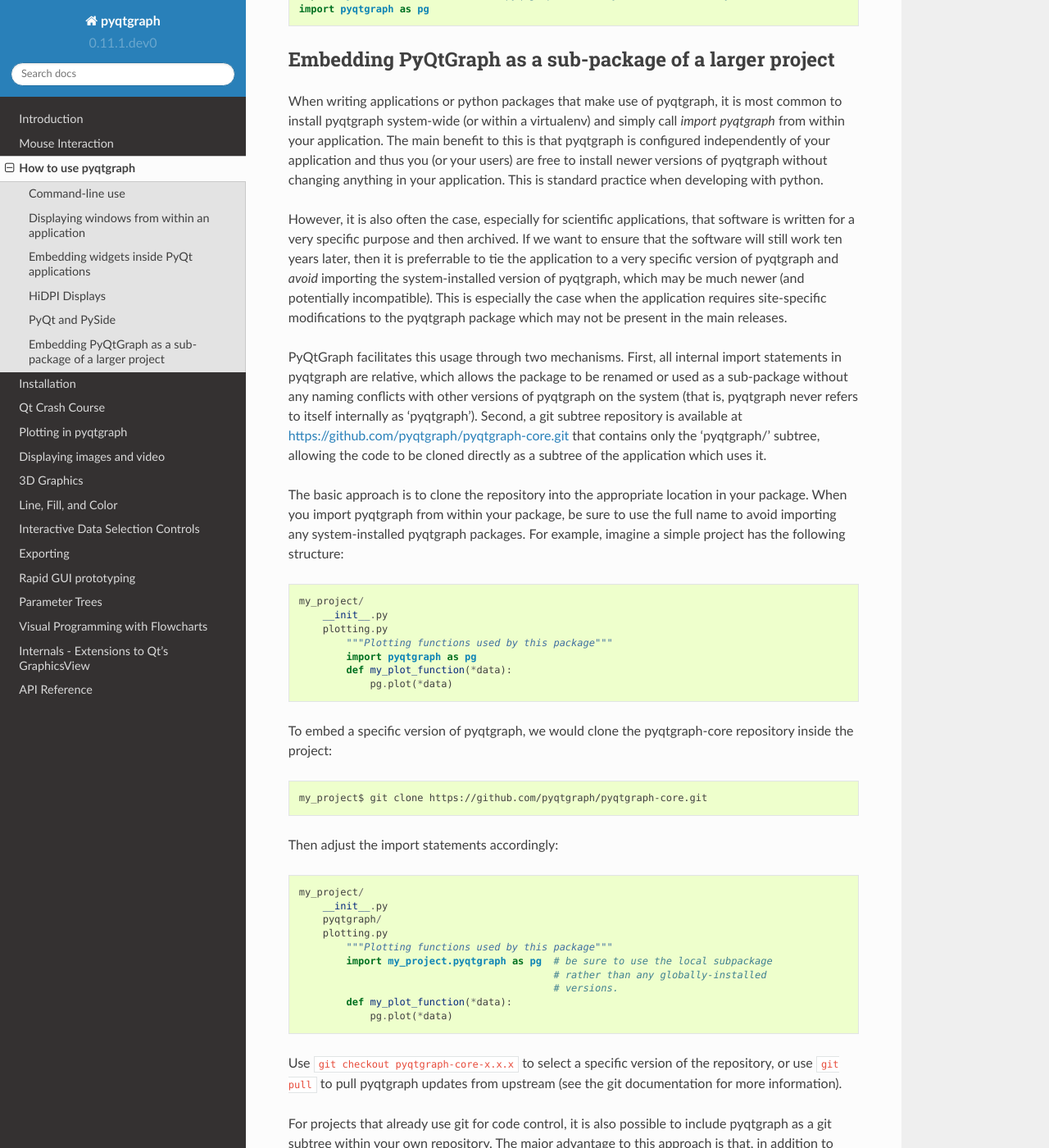
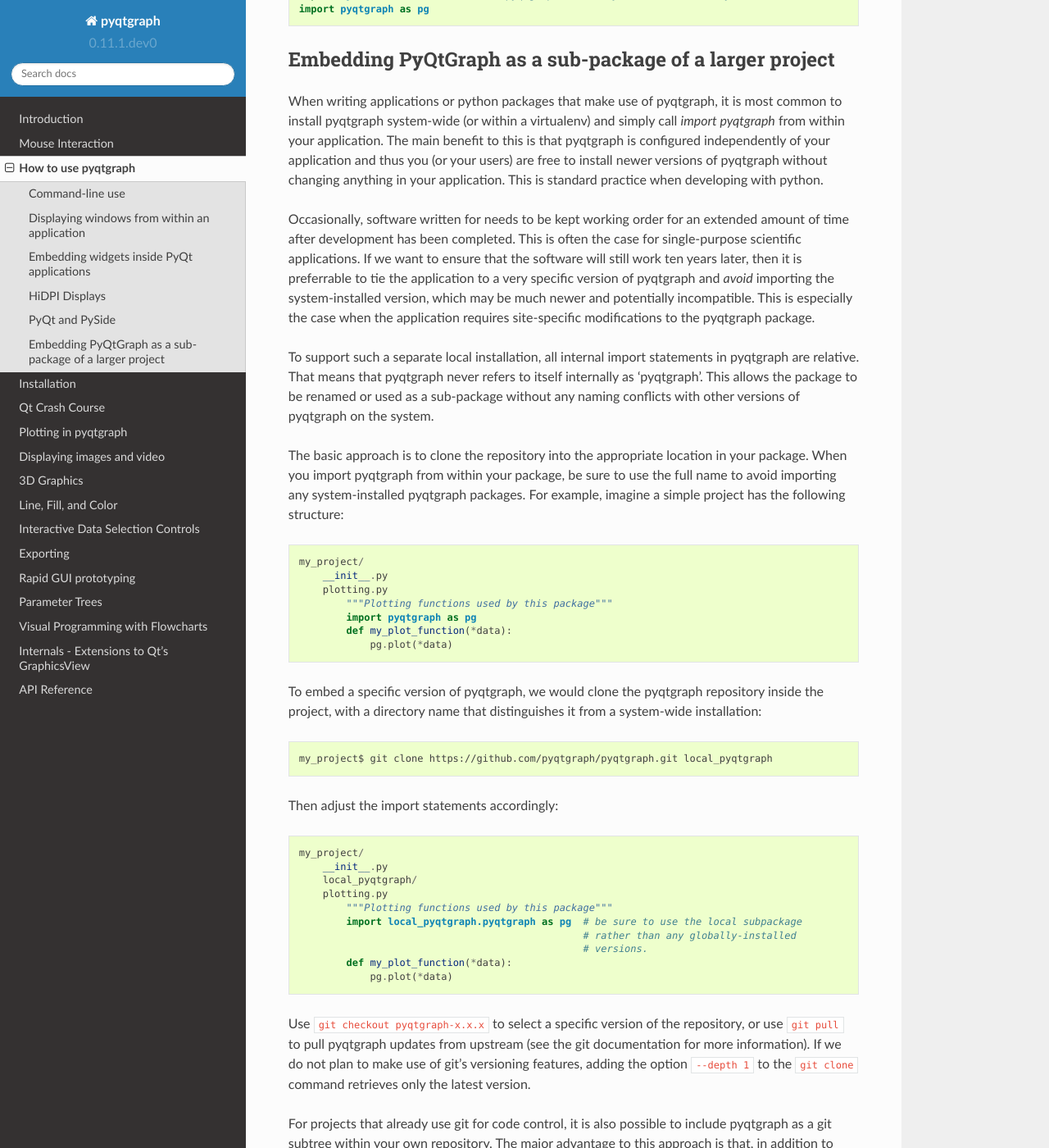
Before and after one commit to pyqtgraph/pyqtgraph, a Sphinx documentation site: the page built from doc/source/how_to_use.rst, in a window 1280 px wide and 1400 px high, scrolled down 2729 px. Shown: the whole window at 82% size. Built offline with Sphinx 7.4.7 and the Read the Docs theme 2.0.0, drawn with Linux system fonts in a browser that asks for light colours; some of the changed text lies outside the part shown.

Commit message:
removed pyqtgraph-core from documentation

```diff
--- a/doc/source/how_to_use.rst
+++ b/doc/source/how_to_use.rst
@@ -101,9 +101,9 @@
 
 When writing applications or python packages that make use of pyqtgraph, it is most common to install pyqtgraph system-wide (or within a virtualenv) and simply call `import pyqtgraph` from within your application. The main benefit to this is that pyqtgraph is configured independently of your application and thus you (or your users) are free to install newer versions of pyqtgraph without changing anything in your application. This is standard practice when developing with python.
 
-However, it is also often the case, especially for scientific applications, that software is written for a very specific purpose and then archived. If we want to ensure that the software will still work ten years later, then it is preferrable to tie the application to a very specific version of pyqtgraph and *avoid* importing the system-installed version of pyqtgraph, which may be much newer (and potentially incompatible). This is especially the case when the application requires site-specific modifications to the pyqtgraph package which may not be present in the main releases.
+Occasionally, software written for needs to be kept working order for an extended amount of time after development has been completed. This is often the case for single-purpose scientific applications. If we want to ensure that the software will still work ten years later, then it is preferrable to tie the application to a very specific version of pyqtgraph and *avoid* importing the system-installed version, which may be much newer and potentially incompatible. This is especially the case when the application requires site-specific modifications to the pyqtgraph package.
 
-PyQtGraph facilitates this usage through two mechanisms. First, all internal import statements in pyqtgraph are relative, which allows the package to be renamed or used as a sub-package without any naming conflicts with other versions of pyqtgraph on the system (that is, pyqtgraph never refers to itself internally as 'pyqtgraph'). Second, a git subtree repository is available at https://github.com/pyqtgraph/pyqtgraph-core.git that contains only the 'pyqtgraph/' subtree, allowing the code to be cloned directly as a subtree of the application which uses it.
+To support such a separate local installation, all internal import statements in pyqtgraph are relative. That means that pyqtgraph never refers to itself internally as 'pyqtgraph'. This allows the package to be renamed or used as a sub-package without any naming conflicts with other versions of pyqtgraph on the system.
 
 The basic approach is to clone the repository into the appropriate location in your package. When you import pyqtgraph from within your package, be sure to use the full name to avoid importing any system-installed pyqtgraph packages. For example, imagine a simple project has the following structure::
 
@@ -115,32 +115,32 @@
             def my_plot_function(*data):
                 pg.plot(*data)
 
-To embed a specific version of pyqtgraph, we would clone the pyqtgraph-core repository inside the project::
+To embed a specific version of pyqtgraph, we would clone the pyqtgraph repository inside the project, with a directory name that distinguishes it from a system-wide installation::
 
-    my_project$ git clone https://github.com/pyqtgraph/pyqtgraph-core.git
+    my_project$ git clone https://github.com/pyqtgraph/pyqtgraph.git local_pyqtgraph
 
 Then adjust the import statements accordingly::
 
     my_project/
         __init__.py
-        pyqtgraph/
+        local_pyqtgraph/
         plotting.py
             """Plotting functions used by this package"""
-            import my_project.pyqtgraph as pg  # be sure to use the local subpackage
-                                               # rather than any globally-installed
-                                               # versions.
+            import local_pyqtgraph.pyqtgraph as pg  # be sure to use the local subpackage
+                                                    # rather than any globally-installed
+                                                    # versions.
             def my_plot_function(*data):
                 pg.plot(*data)
 
-Use ``git checkout pyqtgraph-core-x.x.x`` to select a specific version of the repository, or use ``git pull`` to pull pyqtgraph updates from upstream (see the git documentation for more information).
+Use ``git checkout pyqtgraph-x.x.x`` to select a specific version of the repository, or use ``git pull`` to pull pyqtgraph updates from upstream (see the git documentation for more information). If we do not plan to make use of git's versioning features, adding the option ``--depth 1`` to the ``git clone`` command retrieves only the latest version.
 
 For projects that already use git for code control, it is also possible to include pyqtgraph as a git subtree within your own repository. The major advantage to this approach is that, in addition to being able to pull pyqtgraph updates from the upstream repository, it is also possible to commit your local pyqtgraph changes into the project repository and push those changes upstream::
 
-    my_project$ git remote add pyqtgraph-core https://github.com/pyqtgraph/pyqtgraph-core.git
-    my_project$ git fetch pyqtgraph-core
-    my_project$ git merge -s ours --no-commit pyqtgraph-core/core
-    my_project$ mkdir pyqtgraph
-    my_project$ git read-tree -u --prefix=pyqtgraph/ pyqtgraph-core/core
+    my_project$ git remote add pyqtgraph https://github.com/pyqtgraph/pyqtgraph.git
+    my_project$ git fetch pyqtgraph
+    my_project$ git merge -s ours --allow-unrelated-histories --no-commit pyqtgraph/master
+    my_project$ mkdir local_pyqtgraph
+    my_project$ git read-tree -u --prefix=local_pyqtgraph/ pyqtgraph/master
     my_project$ git commit -m "Added pyqtgraph to project repository"
 
 See the ``git subtree`` documentation for more information.
```
